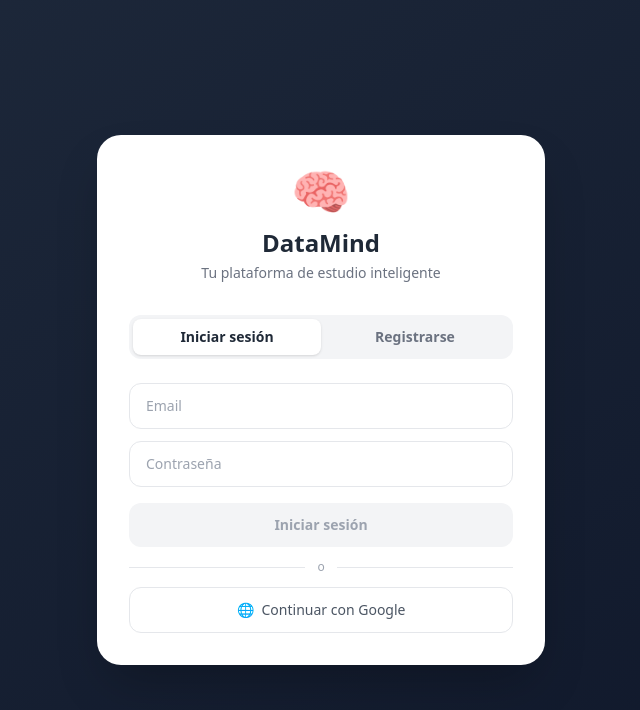
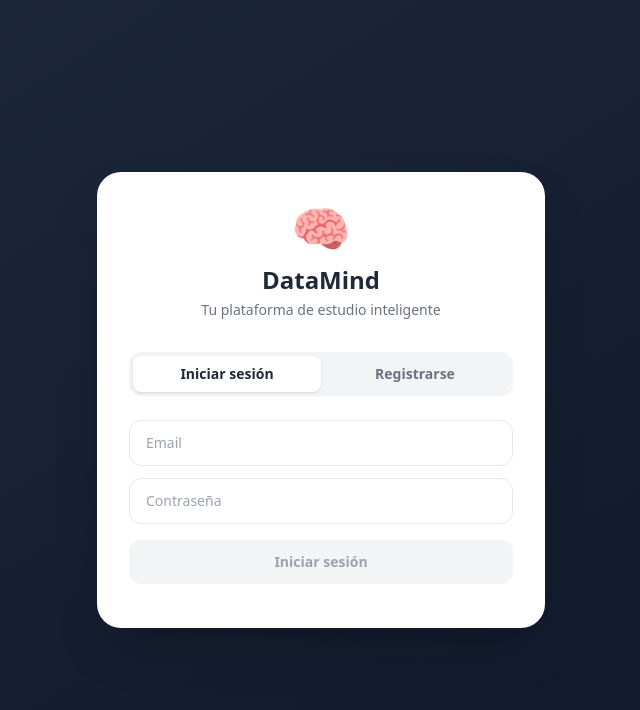
Before and after one commit to agustinbattiti-pixel/datamind, a React (Vite) app: page / in a window 1280 px wide. Shown: the top 710 px of the page, without its empty margins (319-959 px from the left). Built offline with nearby package versions, Linux system fonts and the light colour scheme.

Commit message:
quitar google auth

```diff
--- a/src/App.jsx
+++ b/src/App.jsx
@@ -151,14 +151,6 @@ function AuthScreen({ onAuth }) {
         <button onClick={handleSubmit} disabled={loading||!email||!password}
           className={`w-full py-3 rounded-xl font-semibold text-sm mb-3 ${!loading&&email&&password?"bg-violet-600 hover:bg-violet-700 text-white":"bg-gray-100 text-gray-400"}`}>
           {loading?"Cargando...":(mode==="login"?"Iniciar sesión":"Crear cuenta")}
-        </button>
-
-        <div className="flex items-center gap-3 mb-3">
-          <div className="flex-1 h-px bg-gray-200"/><span className="text-xs text-gray-400">o</span><div className="flex-1 h-px bg-gray-200"/>
-        </div>
-
-        <button onClick={handleGoogle} className="w-full border border-gray-200 py-3 rounded-xl text-sm font-medium text-gray-600 hover:bg-gray-50 flex items-center justify-center gap-2">
-          <span>🌐</span> Continuar con Google
         </button>
       </div>
     </div>
```
